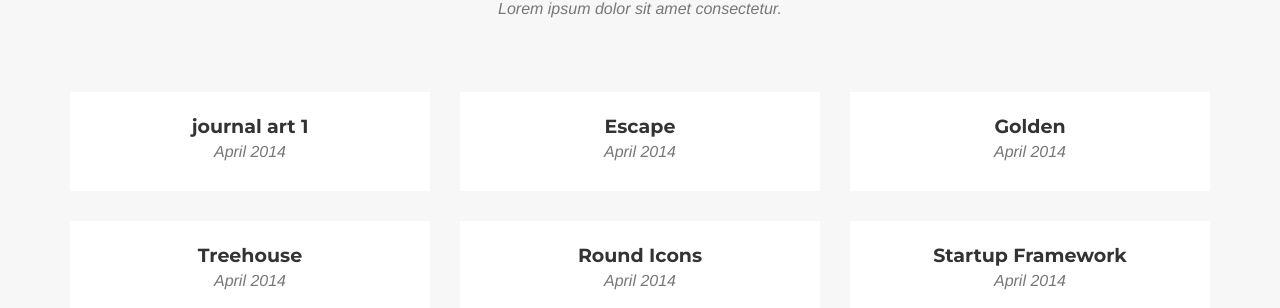
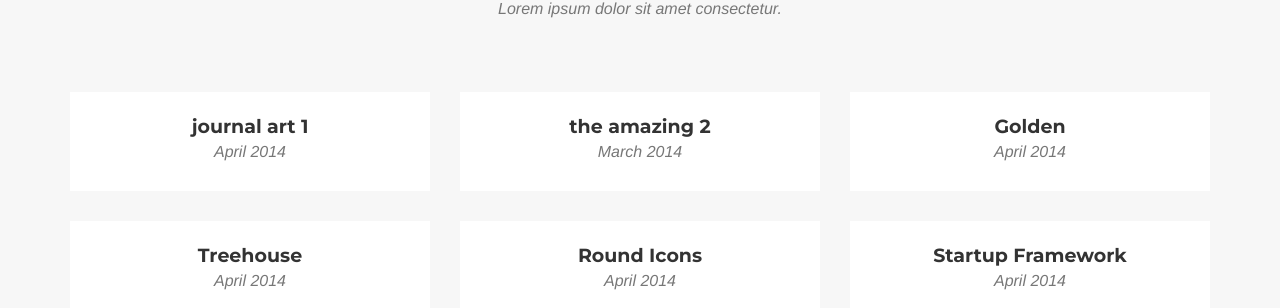
Before and after one commit to shaoweiD/newwebsite, a Jekyll site: the page built from _posts/2014-07-17-project-2.markdown, in a window 1280 px wide and 900 px high, scrolled down 1190 px. Shown: the part 145-453 px from the top of the window. Built offline with Jekyll 4.4.1, drawn with Linux system fonts in a browser that asks for light colours; some web fonts are replaced.

Commit message:
Extending trial

```diff
--- a/_posts/2014-07-17-project-2.markdown
+++ b/_posts/2014-07-17-project-2.markdown
@@ -1,5 +1,5 @@
 ---
-title: Escape
+title: the amazing 2
 subtitle: Website Design
 layout: default
 modal-id: 2
@@ -7,7 +7,7 @@
 img: escape.png
 thumbnail: escape-thumbnail.png
 alt: image-alt
-project-date: April 2014
+project-date: March 2014
 client: Start Bootstrap
 category: Web Development
 description: Lorem ipsum dolor sit amet, usu cu alterum nominavi lobortis. At duo novum diceret. Tantas apeirian vix et, usu sanctus postulant inciderint ut, populo diceret necessitatibus in vim. Cu eum dicam feugiat noluisse.
```
